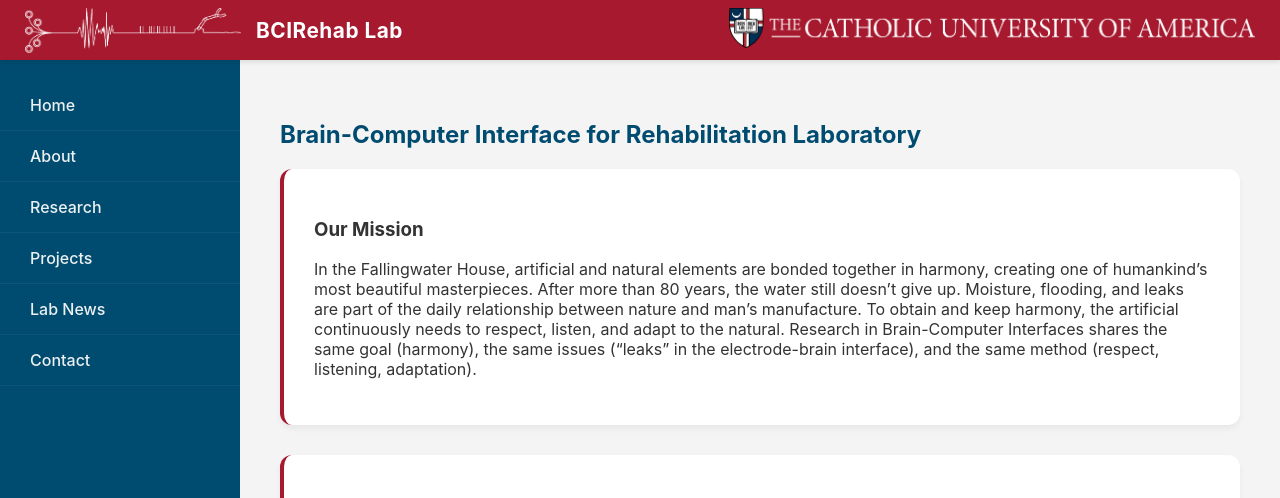
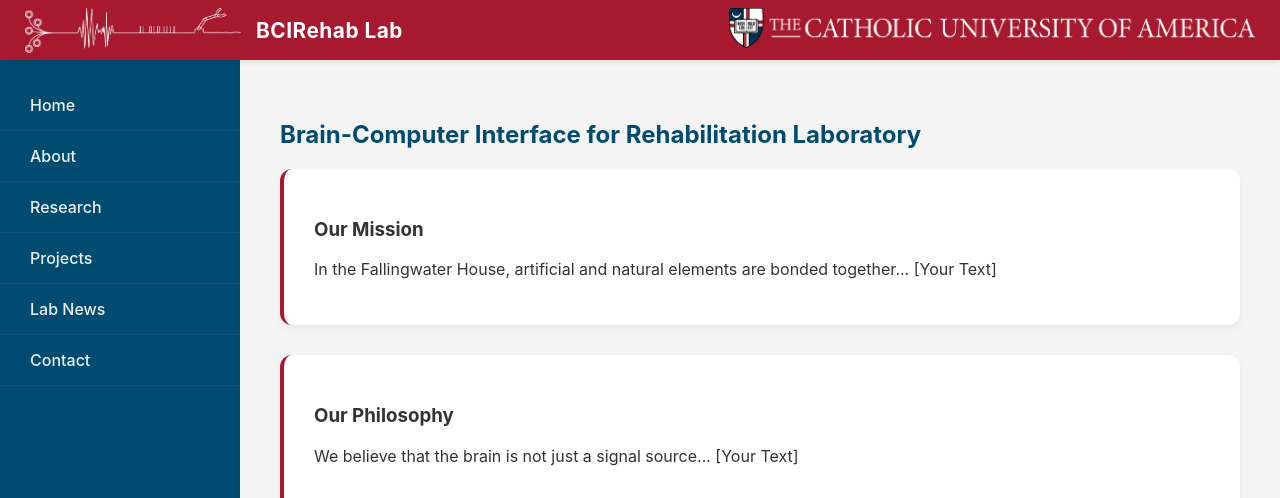
Before and after one commit to alessandrovato/alessandrovato.github.io, a Jekyll site: the page built from index.html, in a window 1280 px wide and 1400 px high. Shown: the top 498 px of the window. Built offline with Jekyll 4.4.1, drawn with Linux system fonts in a browser that asks for light colours; some of the changed text lies outside the part shown.

Commit message:
Update home.html

```diff
--- a/_includes/home.html
+++ b/_includes/home.html
@@ -1,40 +1,27 @@
 <section id="home">
-    <h1>Brain-Computer Interface for Rehabilitation Laboratory </h1>
+    <h1>Brain-Computer Interface for Rehabilitation Laboratory</h1>
 
-    <div class="bci-card">
-        <h3>Our Mission</h3>
-        <p>
-            In the Fallingwater House, artificial and natural elements are bonded together in harmony, creating one of humankind’s most beautiful masterpieces.
-            After more than 80 years, the water still doesn’t give up. Moisture, flooding, and leaks are part of the daily relationship between nature and man’s manufacture.
-            To obtain and keep harmony, the artificial continuously needs to respect, listen, and adapt to the natural.
-            Research in Brain-Computer Interfaces shares the same goal (harmony), the same issues (“leaks” in the electrode-brain interface), and the same method (respect, listening, adaptation).
-        </p>
-    </div>
+    <div class="home-grid">
+        <div class="home-text-side">
+            <div class="bci-card">
+                <h3>Our Mission</h3>
+                <p>In the Fallingwater House, artificial and natural elements are bonded together... [Your Text]</p>
+            </div>
 
-    <!-- <figure class="lab-figure">
-    <img src="/images/CUA_2Color.png" alt="Description of the research data">
-    <figcaption>Figure 1: Real-time neural decoding accuracy across 10 sessions using CUA-Red algorithms.</figcaption>
-    </figure> -->
+            <div class="bci-card">
+                <h3>Our Philosophy</h3>
+                <p>We believe that the brain is not just a signal source... [Your Text]</p>
+            </div>
+        </div>
 
-
-    <div class="bci-card">
-        <h3>Our Philosophy</h3>
-        <p>
-            We believe that the brain is not just a signal source, but a living partner in
-            a digital dialogue. Our methodology is built on a triad of:
-        </p>
-        <ul style="line-height: 2;">
-            <li><strong>Respect:</strong> Prioritizing the biological integrity of the neural system.</li>
-            <li><strong>Listening:</strong> Developing higher resolution sensors to capture the brain's intent.</li>
-            <li><strong>Adaptation:</strong> Creating BCIs that evolve as the user learns and recovers.</li>
-        </ul>
+        <div class="home-image-side">
+            <img src="assets/images/your-side-photo.jpg" alt="Lab Research Side Photo">
+            <p class="side-caption">Neural decoding in progress.</p>
+        </div>
     </div>
 
     <div class="bci-card">
         <h3>Location & Affiliation</h3>
-        <p>
-            Located within the **Catholic University of America**, we collaborate with clinicians
-            and engineers to move laboratory breakthroughs into real-world rehabilitative settings.
-        </p>
+        <p>Located within the **Catholic University of America**...</p>
     </div>
 </section>
```
